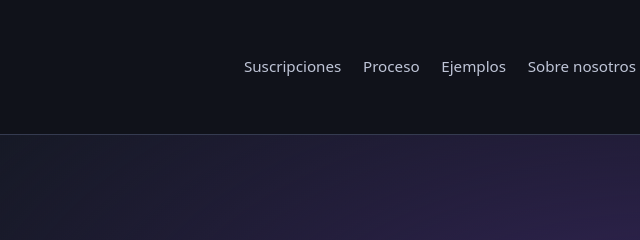
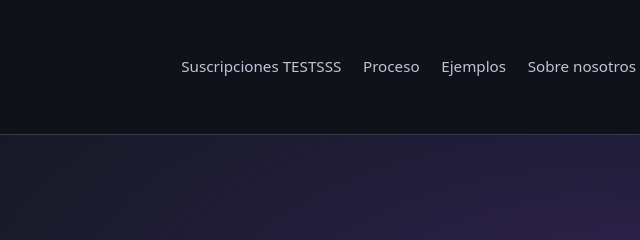
Before and after one commit to KrakeHyrde/NeoWebBros, a plain HTML site: page index.html in a window 1280 px wide. Shown: the top 240 px of the page, 387-1027 px from the left. Drawn offline with Linux system fonts and the light colour scheme.

Commit message:
cambio de prueba para github actions

```diff
--- a/index.html
+++ b/index.html
@@ -112,7 +112,7 @@
         <nav aria-label="Navegación principal">
           <ul>
             <li>
-              <a href="#suscripciones">Suscripciones</a>
+              <a href="#suscripciones">Suscripciones TESTSSS</a>
             </li>
             <li>
               <a href="#proceso">Proceso</a>
```
